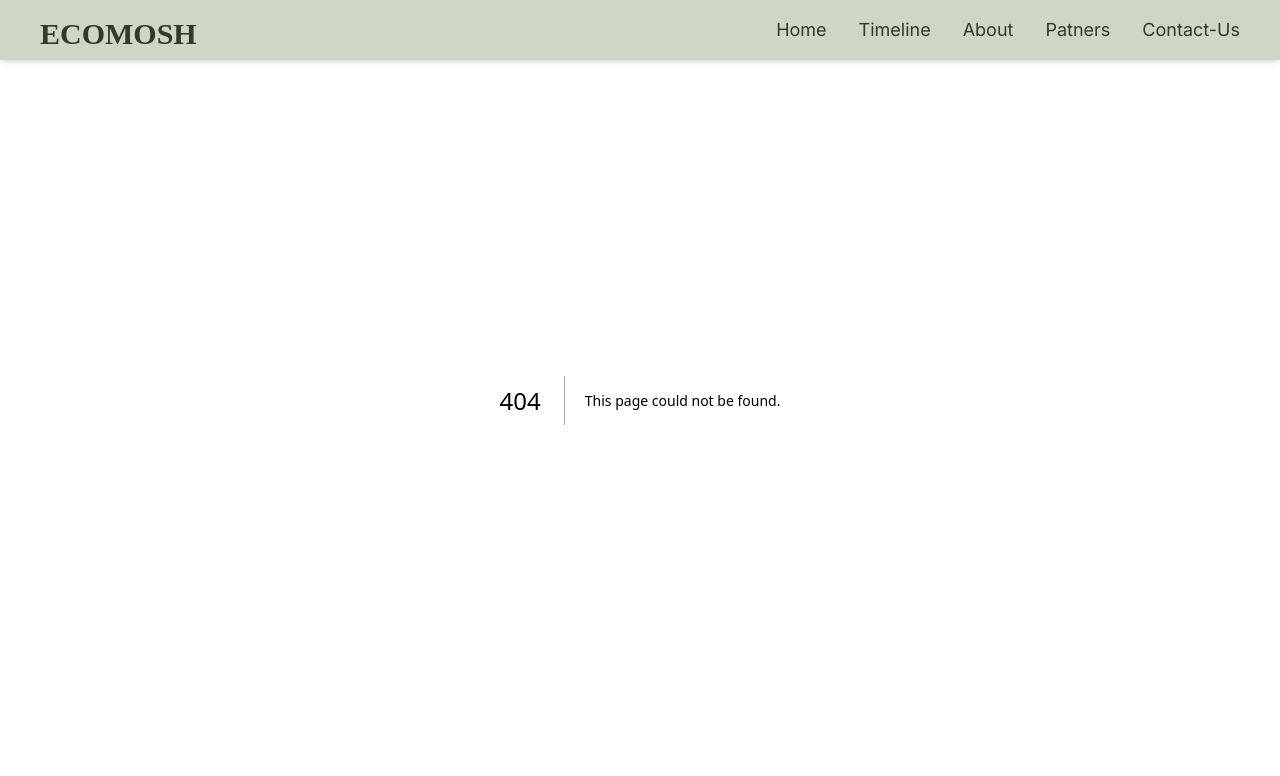
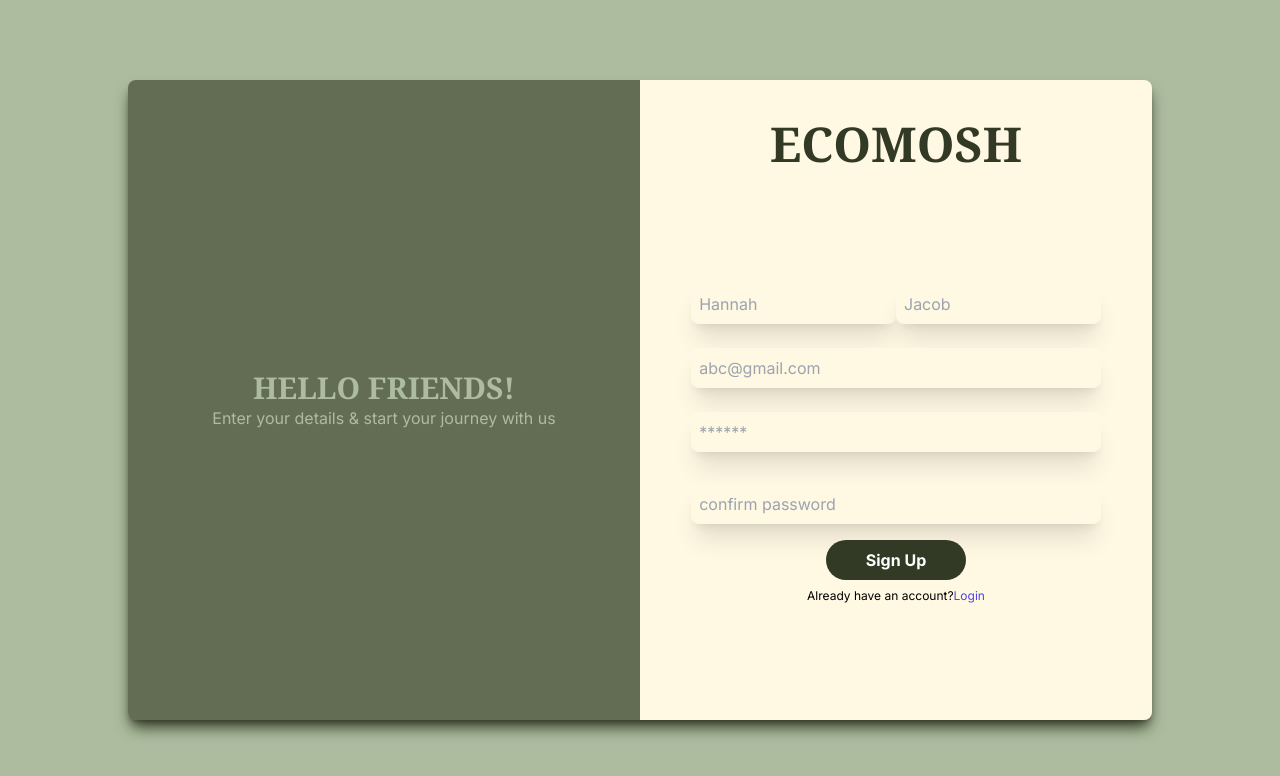
Before and after one commit to Marina2813/ecomosh, a Next.js app: page /signup in a window 1280 px wide. Before the commit this address had no page. Shown: the top 776 px of the page. Built offline with nearby package versions, Linux system fonts and the light colour scheme; a web font is replaced by a local one.

Commit message:
login & signup

```diff
--- a/app/globals.css
+++ b/app/globals.css
@@ -18,4 +18,31 @@
     background: #79a481;
     box-shadow: 20px 20px 60px #3f5543,
         -20px -20px 60px #b3f3bf;
+
 }
+
+.mybutton {
+    padding: 8px 40px;
+    border: 0;
+    border-radius: 100px;
+    background-color: #323924;
+    color: #ffffff;
+    font-weight: Bold;
+    transition: all 0.5s;
+    -webkit-transition: all 0.5s;
+  }
+
+  .mybutton:hover {
+    background-color: #3239246c;
+    box-shadow: 0 0 20px #fff8e3a5;
+    transform: scale(1.1);
+    color: #323924;
+  }
+
+  .mybutton:active {
+    background-color: #3d94cf;
+    transition: all 0.25s;
+    -webkit-transition: all 0.25s;
+    box-shadow: none;
+    transform: scale(0.98);
+  }
--- a/app/layout.js
+++ b/app/layout.js
@@ -17,7 +17,7 @@ export default function RootLayout({ children }) {
         <link rel="preconnect" href="https://fonts.gstatic.com" crossorigin />
         <link href="https://fonts.googleapis.com/css2?family=Cedarville+Cursive&display=swap" rel="stylesheet" /></head>
       <body className={inter.className}>
-        <Navbar/>
+
         {children}
         <Script type="module" src="https://unpkg.com/ionicons@7.1.0/dist/ionicons/ionicons.esm.js"></Script>
         <Script nomodule src="https://unpkg.com/ionicons@7.1.0/dist/ionicons/ionicons.js"></Script></body>
--- a/app/login/page.js
+++ b/app/login/page.js
@@ -2,14 +2,28 @@ import React from 'react'
 
 const Login = () => {
   return (
-    <div className='bg-primary h-screen max-w-screen  flex justify-center items-center'>
-        <form action="/" className='flex flex-col h-full w-full justify-center items-center'>
-            <input type="email" placeholder='abc@gmail.com'  className='my-4 h-10 rounded-lg px-2 w-1/4 bg-gradColor text-textColor'/>
-            <input type="password" placeholder='******'  className='my-4 h-10 rounded-lg px-2 w-1/4 bg-gradColor text-textColor'/>
-            <div className='mybox h-1/4 w-1/4 flex justify-center items-center'>
-              hi
-            </div>
-        </form>
+    <div className='h-screen w-screen bg-primary flex justify-center items-center'>
+      <div className='h-4/5 w-4/5 flex shadow-lg shadow-textColor rounded-lg'>
+        <div id="left" className='bg-textColor/60  h-full w-1/2 flex flex-col justify-center items-center rounded-l-lg  shadow-textColor'>
+          <h className="font-bold font-serif text-3xl text-primary">WELCOME BACK!</h>
+          <p className='text-primary'>To keep connected with us, Enter your details and login</p>
+        </div>
+        <div id="right" className='bg-gradColor h-full w-1/2  rounded-r-lg  shadow-textColor '>
+          <div className='h-full w-full  flex flex-col justify-center items-center'>
+            <h1 className='text-5xl mt-20 font-serif font-bold text-textColor'>ECOMOSH</h1>
+            <form action="/" className='flex flex-col h-full w-full justify-center items-center'>
+              <input type="email" placeholder='abc@gmail.com' className='my-4 mt-2 h-10 rounded-lg px-2 w-4/5 bg-gradColor text-textColor shadow-xl focus:outline-none' />
+              <input type="password" placeholder='******' className='my-4 h-10 rounded-lg px-2 w-4/5 bg-gradColor text-textColor shadow-xl focus:outline-none' />
+              <button className='mybutton'>Login</button>
+              <div className='flex text-xs m-4'>
+                <p>Dont have an account?</p>
+                <button className=' text-indigo-600'>Sign Up</button>
+              </div>
+
+            </form>
+          </div>
+        </div>
+      </div>
     </div>
   )
 }
--- a/app/page.js
+++ b/app/page.js
@@ -7,6 +7,7 @@ import Navbar from "./components/Navbar";
 export default function Home() {
   return (
     <>
+      <Navbar/>
       <LandingPage/>
       <Options/>
     </>
--- /dev/null
+++ b/app/signup/page.js
@@ -0,0 +1,37 @@
+import React from 'react'
+
+const Signup= () => {
+  return (
+    <div className='h-screen w-screen bg-primary flex justify-center items-center'>
+      <div className='h-4/5 w-4/5 flex shadow-lg shadow-textColor rounded-lg'>
+        <div id="left" className='bg-textColor/60  h-full w-1/2 flex flex-col justify-center items-center rounded-l-lg  shadow-textColor'>
+          <h className="font-bold font-serif text-3xl text-primary">HELLO FRIENDS!</h>
+          <p className='text-primary'>Enter your details & start your journey with us</p>
+        </div>
+        <div id="right" className='bg-gradColor h-full w-1/2  rounded-r-lg  shadow-textColor '>
+          <div className='h-full w-full  flex flex-col justify-center items-center'>
+            <h1 className='text-5xl mt-10 font-serif font-bold text-textColor'>ECOMOSH</h1>
+            <form action="/" className='flex flex-col h-full w-full justify-center items-center'>
+                <div className='w-4/5 '>
+                <input type="text" placeholder='Hannah' className='my-4 mt-2 h-10 rounded-lg px-2 w-1/2 bg-gradColor text-textColor shadow-xl focus:outline-none' />
+                <input type="text" placeholder='Jacob' className='my-4 mt-2 h-10 rounded-lg px-2 w-1/2 bg-gradColor text-textColor shadow-xl focus:outline-none' />
+                </div>
+
+              <input type="email" placeholder='abc@gmail.com' className='my-4 mt-2 h-10 rounded-lg px-2 w-4/5 bg-gradColor text-textColor shadow-xl focus:outline-none' />
+              <input type="password" placeholder='******' className='my-4 mt-2 h-10 rounded-lg px-2 w-4/5 bg-gradColor text-textColor shadow-xl focus:outline-none' />
+              <input type="password" placeholder='confirm password' className='my-4 h-10 rounded-lg px-2 w-4/5 bg-gradColor text-textColor shadow-xl focus:outline-none' />
+              <button className='mybutton'>Sign Up</button>
+              <div className='flex text-xs m-2'>
+                <p>Already have an account?</p>
+                <button className=' text-indigo-600'>Login</button>
+              </div>
+
+            </form>
+          </div>
+        </div>
+      </div>
+    </div>
+  )
+}
+
+export default Signup
--- a/package.json
+++ b/package.json
@@ -11,6 +11,7 @@
   "dependencies": {
     "@clerk/nextjs": "^4.29.5",
     "@clerk/themes": "^1.7.9",
+    "mongodb": "^6.3.0",
     "next": "14.1.0",
     "react": "^18",
     "react-dom": "^18"
```
Also changed, not shown: 1 other file (tests, documents, lock files or other folders).
